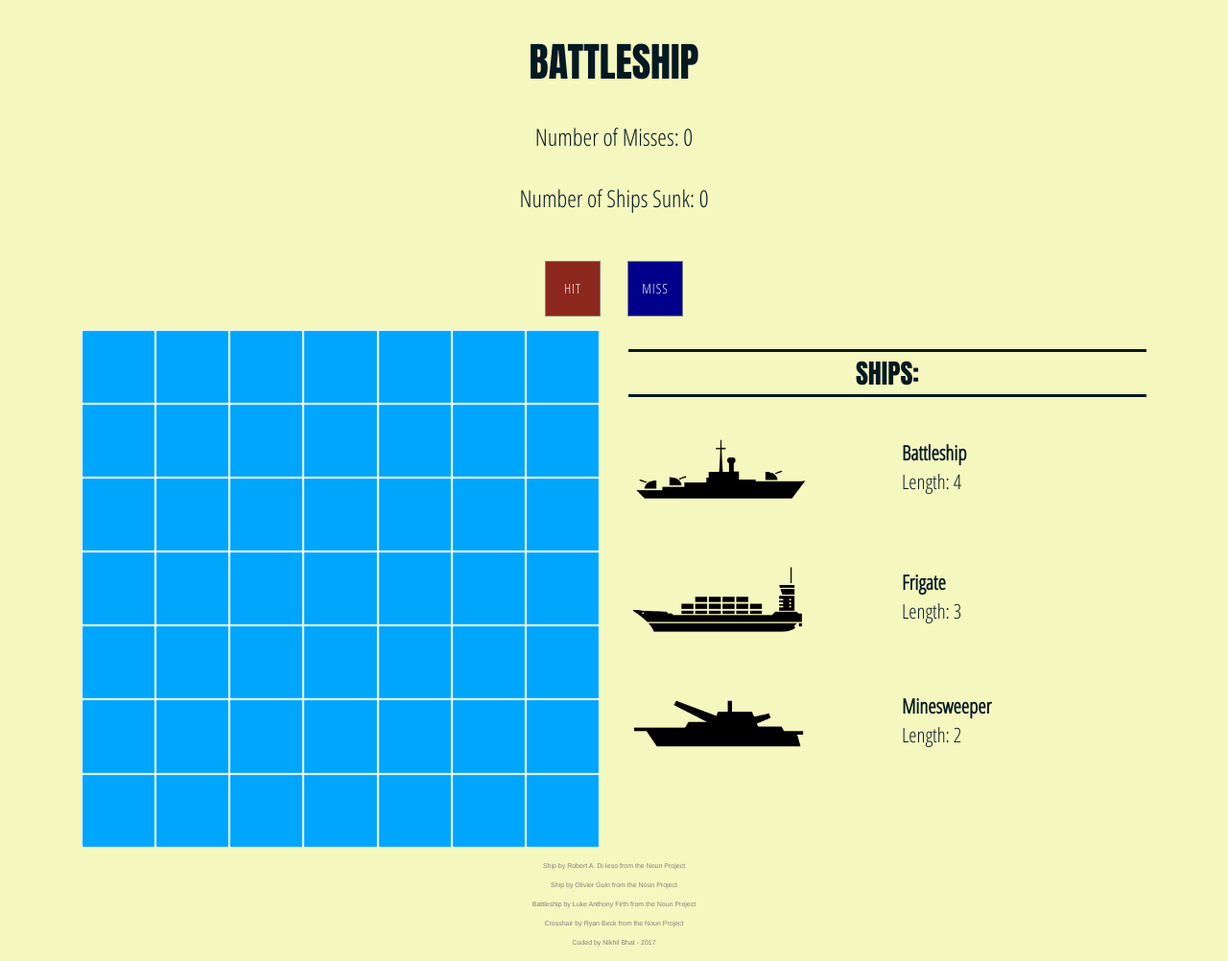
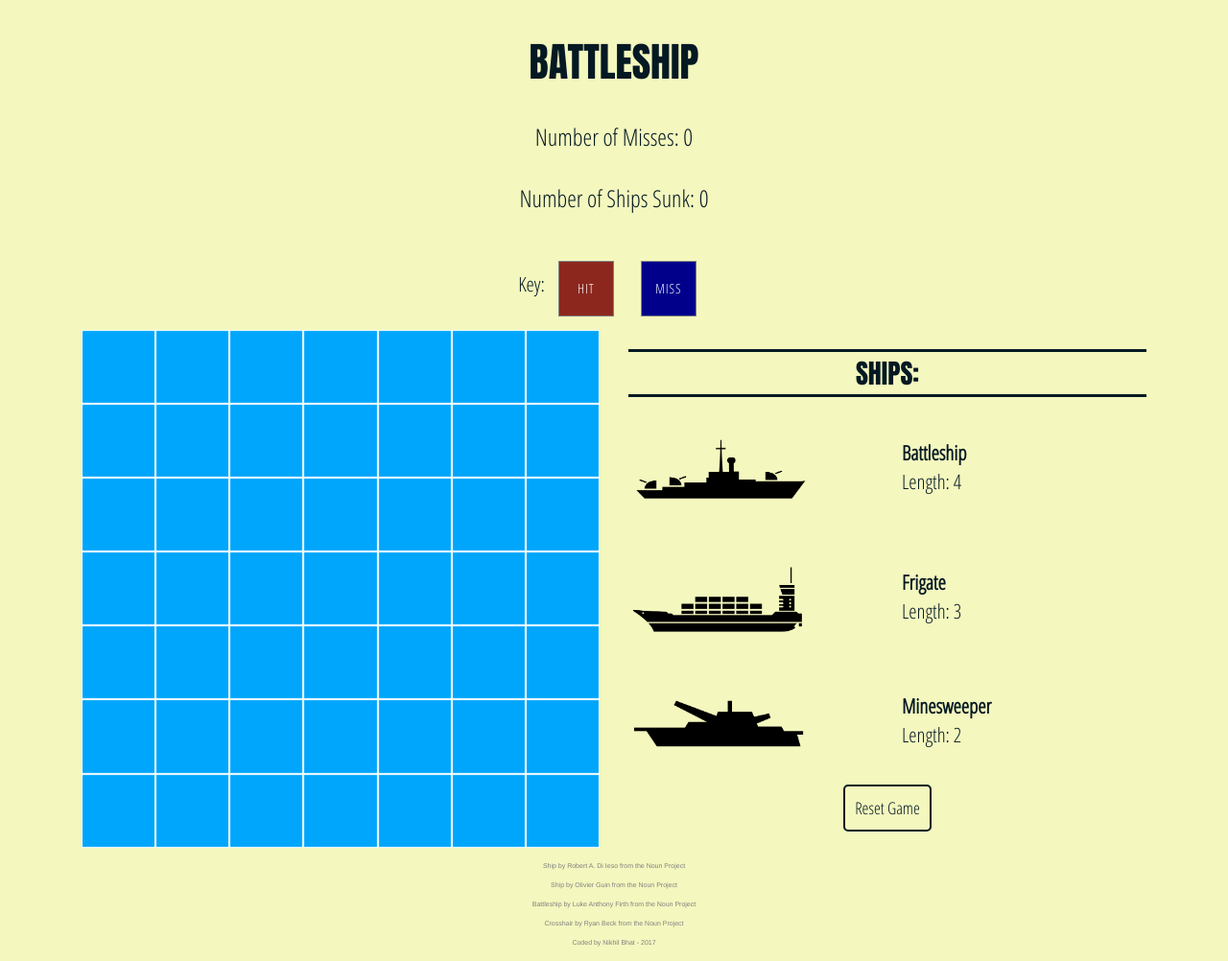
Before and after one commit to nbhat000/unit-1-battleship, a plain HTML site: page index.html in a window 1280 px wide. Shown: the whole page at 96% size. Drawn offline with nearby package versions, Linux system fonts and the light colour scheme.

Commit message:
added sound effects, reset button, key

```diff
--- a/css/style.css
+++ b/css/style.css
@@ -157,3 +157,23 @@ footer p {
   text-transform:uppercase;
   letter-spacing:1px;
 }
+
+.key-colors {
+  font-family:"Open Sans Condensed", sans-serif;
+  font-size:1.5em;
+}
+
+#reset-button {
+  background-color:transparent;
+  border: 2px solid #051923;
+  padding:10px;
+  border-radius:5px;
+  transition:.5s all;
+  font-family: "Open Sans Condensed", sans-serif;
+  font-size:1.25em;
+}
+
+#reset-button:hover {
+  color:white;
+  background-color:black;
+}
--- a/index.html
+++ b/index.html
@@ -19,9 +19,12 @@
       <h2>Number of Misses: <span id="numberOfMisses">0</span></h2>
       <h2>Number of Ships Sunk: <span id="numberOfShipsSunk">0</span></h2>
       <span class="color-explanations-wrapper">
+        <p class="key-colors">Key:</p>
         <div class="color-explanations-square" style="background-color:#8C271E;">Hit</div>
         <div class="color-explanations-square" style="background-color:darkblue;">Miss</div>
+
       </span>
+
       <div class="col-md-6 col-xs-12">
         <table>
           <tbody>
@@ -121,6 +124,7 @@
           </div>
         </div>
       </div>
+      <button id="reset-button">Reset Game</button>
   </div>
   <footer>
     <p>Ship by Robert A. Di Ieso from the Noun Project</p>
--- a/js/main.js
+++ b/js/main.js
@@ -155,12 +155,14 @@ window.onload = function() {
       $(this).off();
       $(this).removeClass('hoverclass');
       if (takenSpots.includes($(this).attr("id"))) {
+        new Audio("audio/gun_sound.wav").play();
         $(this).addClass('spaceWasHit');
-        console.log("Hit!");
+        // console.log("Hit!");
 
       } else {
-        console.log("Missed!");
+        // console.log("Missed!");
         $(this).addClass('spaceWasMiss');
+        new Audio("audio/splash_sound.wav").play();
       }
 
       if ($(this).hasClass("ship")) {
@@ -173,7 +175,7 @@ window.onload = function() {
           numberOfMisses++;
           $("#numberOfMisses").text(numberOfMisses);
           winOrLose(numberOfSunkShips, numberOfMisses);
-          console.log("numberOfMisses", numberOfMisses);
+          // console.log("numberOfMisses", numberOfMisses);
       }
     });
 
@@ -244,7 +246,9 @@ window.onload = function() {
 
 
 
-
+  $('#reset-button').on('click',function() {
+    resetBoard()
+  });
 
   eventListenerAdd();
 }
```
Also changed, not shown: 3 other files.
